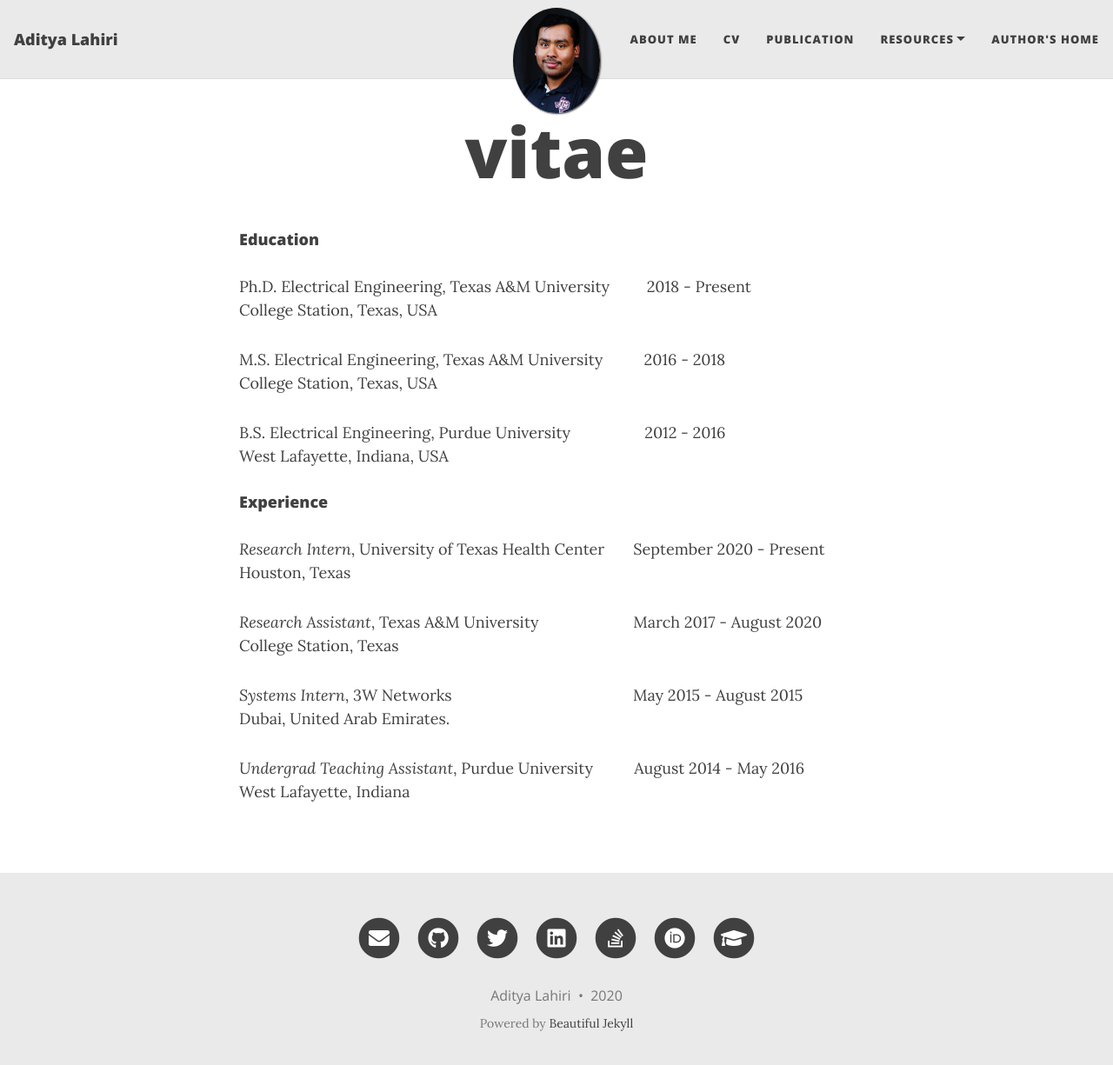
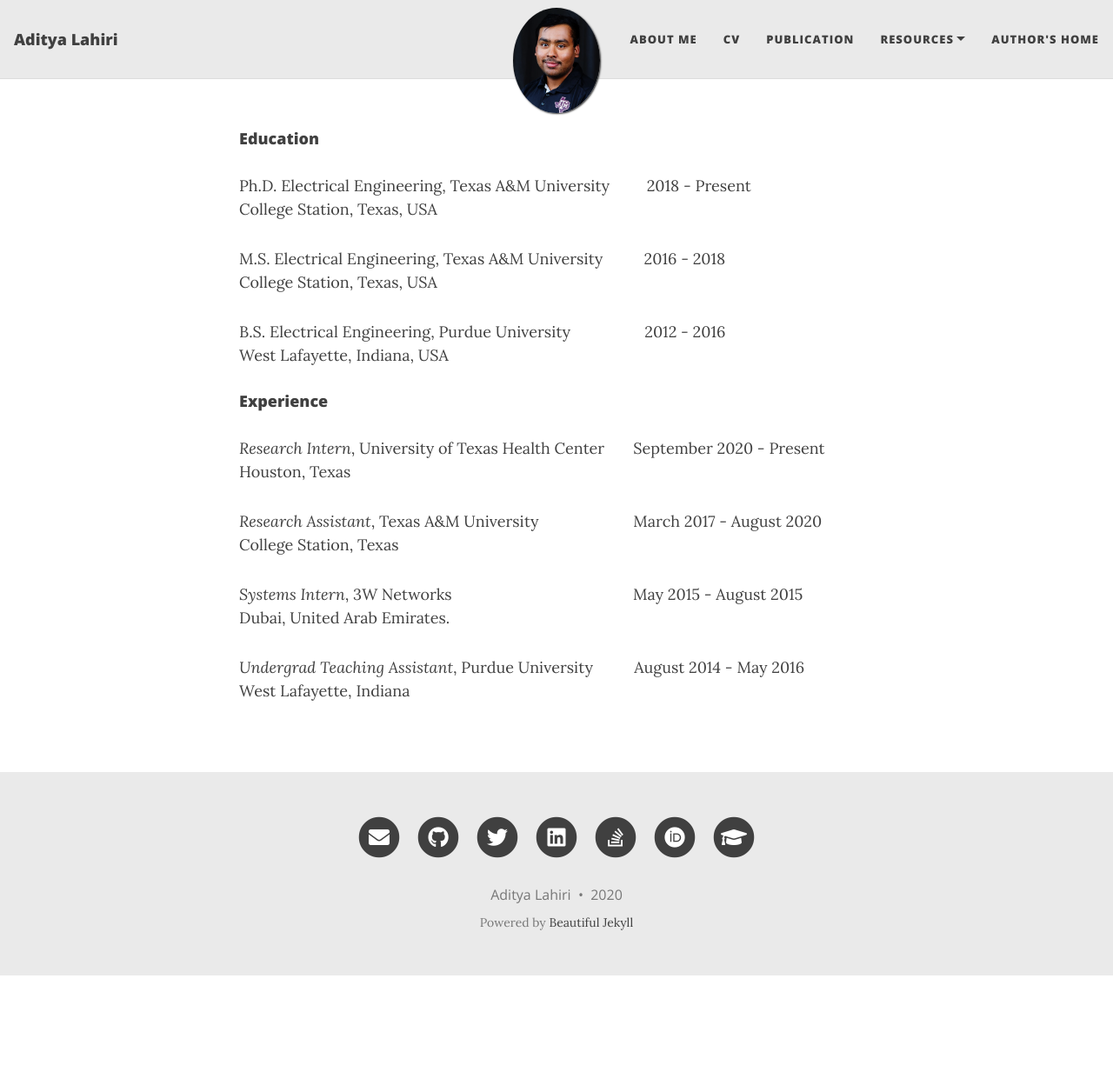
Before and after one commit to adilahiri/adilahiri.github.io, a Jekyll site: the page built from CV.md, in a window 1280 px wide and 1238 px high. Shown: the top 1225 px of the window at 87% size. Built offline with Jekyll 4.4.1, drawn with Linux system fonts in a browser that asks for light colours; nearby versions of some CDN libraries.

Commit message:
Update CV.md

```diff
--- a/CV.md
+++ b/CV.md
@@ -1,6 +1,6 @@
 ---
 layout: page
-title: vitae
+title-heading: false
 ---
 
 #### Education
```
